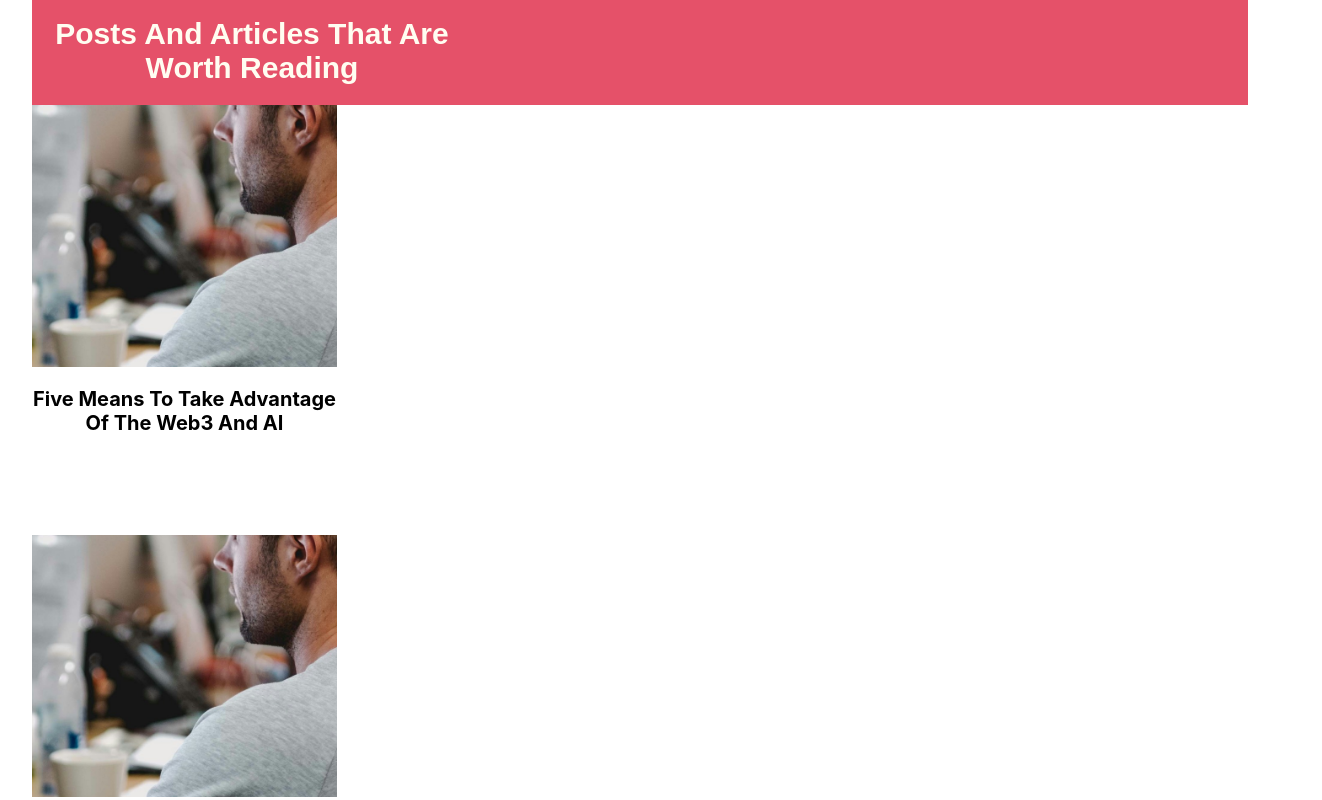
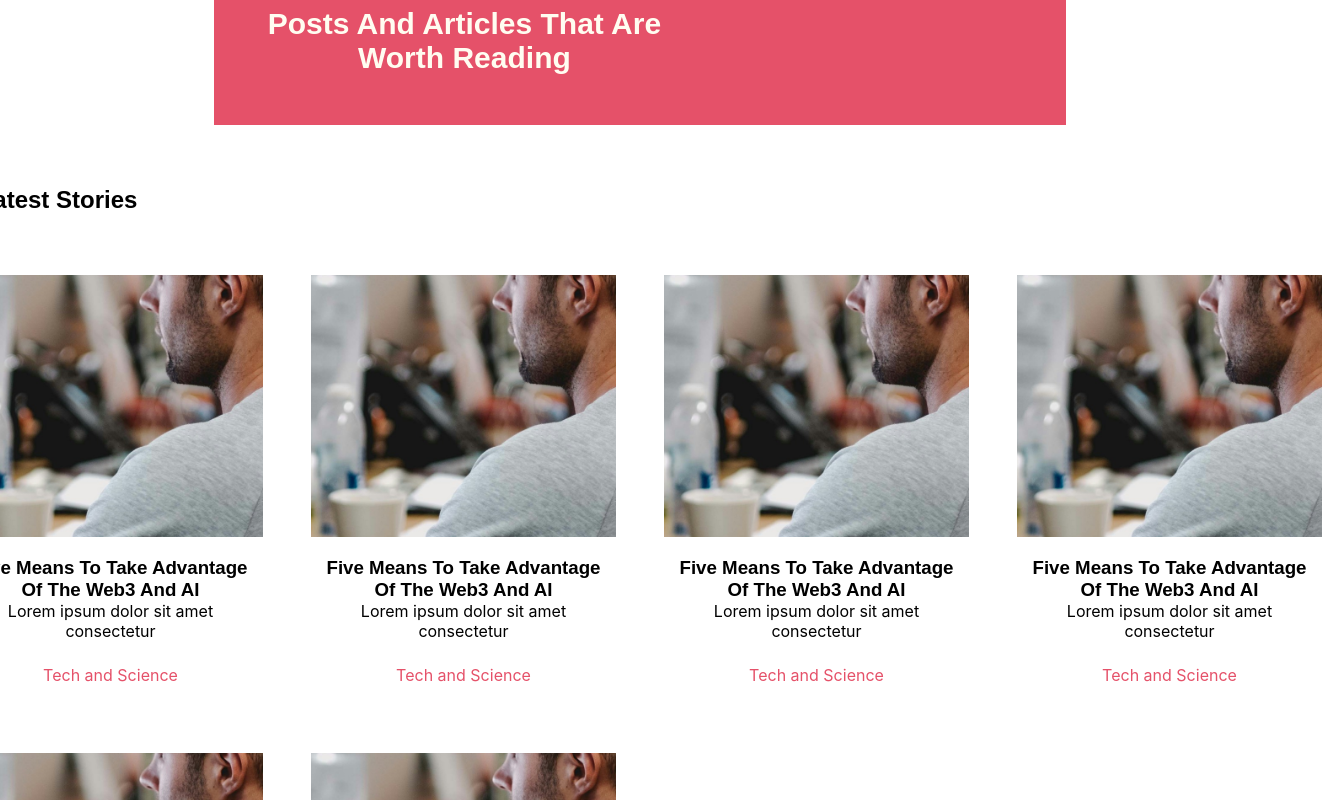
Before and after one commit to rkotchamp/rkot-agency, a React (Vite) app: page /blogs in a window 1280 px wide. Shown: the part 380-1180 px from the top of the page, 1322 px wide, since content can reach past the window. Built offline with nearby package versions, Linux system fonts and the light colour scheme.

Commit message:
styled the main blog page

```diff
--- a/src/Components/Blog/Blog.css
+++ b/src/Components/Blog/Blog.css
@@ -1,6 +1,8 @@
 .blog_container {
+  /* width: 100%; */
   width: 305px;
   height: 430px;
+  /* background-color: blue; */
 }
 
 .blog_container .preview_image_container {
@@ -14,10 +16,19 @@
   height: 100%;
   object-fit: cover;
 }
-.blog_container h2 {
+.blog_container h3 {
   width: 100%;
-  font-size: 20px;
-  font-family: var(--primary-font-family);
-  height: 134px;
+  height: auto;
+  font-family: var(--secondary-font-family);
   text-transform: capitalize;
 }
+.text_container {
+  display: flex;
+  flex-direction: column;
+  gap: 1.5rem;
+  padding: 0 10px;
+  font-family: var(--primary-font-family);
+}
+.text_container .topic {
+  color: var(--focus-color);
+}
--- a/src/Components/Blog/Blog.jsx
+++ b/src/Components/Blog/Blog.jsx
@@ -8,7 +8,13 @@ function Blog() {
       <div className="preview_image_container">
         <img src={serveimage} alt="" />
       </div>
-      <h2>Five Means to take advantage of the web3 and AI</h2>
+      <div className="text_container">
+        <div className="title_and_summary">
+          <h3>Five Means to take advantage of the web3 and AI</h3>
+          <p>Lorem ipsum dolor sit amet consectetur</p>
+        </div>
+        <p className="topic">Tech and Science</p>
+      </div>
     </div>
   );
 }
--- a/src/Pages/Blogs/BlogPage.css
+++ b/src/Pages/Blogs/BlogPage.css
@@ -1,11 +1,31 @@
+/* .blogPage_container {
+  display: flex;
+  flex-direction: column;
+  align-items: center;
+} */
+.main {
+  width: 100%;
+  display: flex;
+  justify-content: center;
+  margin-bottom: 100px;
+}
+
+.styleEntirePage {
+  width: 70%;
+  display: flex;
+  flex-direction: column;
+  align-items: center;
+}
 .content_main_banner {
   width: 100%;
   height: 352px;
   background-color: var(--focus-color);
   display: flex;
   align-items: last baseline;
-  padding: 20px;
+  padding: 50px;
+  margin-top: 20px;
 }
+
 .content_main_banner h2 {
   width: 400px;
   font-size: 30px;
@@ -13,3 +33,20 @@
   color: var(--primary-color);
   text-transform: capitalize;
 }
+
+.section_topic_and_grid {
+}
+.section_topic_and_grid h2 {
+  width: 200px;
+  height: 150px;
+  display: flex;
+  justify-content: center;
+  align-items: center;
+  font-family: var(--secondary-font-family);
+}
+.render_article_container {
+  display: grid;
+  gap: 3rem;
+  grid-template-columns: repeat(4, 305px);
+  /* place-items: center; */
+}
--- a/src/Pages/Blogs/BlogPage.jsx
+++ b/src/Pages/Blogs/BlogPage.jsx
@@ -3,7 +3,8 @@ import NavBar from "../../Components/NavBar/NavBar";
 import NavShowContext from "../../context/NavShowContext";
 import BurgerMenu from "../../Components/OpenBurgerMenu/BurgerMenu";
 import Blog from "../../Components/Blog/Blog";
-
+import Testimony from "../../Components/Testimonials&Contacts/Testimony/Testimony";
+import Footer from "../../Components/Footer/Footer";
 import "./BlogPage.css";
 
 function BlogPage() {
@@ -13,9 +14,13 @@ function BlogPage() {
     <div className="blogPage_container">
       {showNav && <BurgerMenu />}
       {hideNav && <NavBar />}
+      <div className="main">
+        <div className="styleEntirePage">
           <div className="content_main_banner">
             <h2>Posts and Articles that are worth reading</h2>
           </div>
+          <div className="section_topic_and_grid">
+            <h2>Latest Stories</h2>
             <div className="render_article_container">
               <Blog />
               <Blog />
@@ -25,6 +30,11 @@ function BlogPage() {
               <Blog />
             </div>
           </div>
+        </div>
+      </div>
+      <Testimony />
+      <Footer />
+    </div>
   );
 }
 
```
Lines whose indentation alone changed are shown as unchanged.
